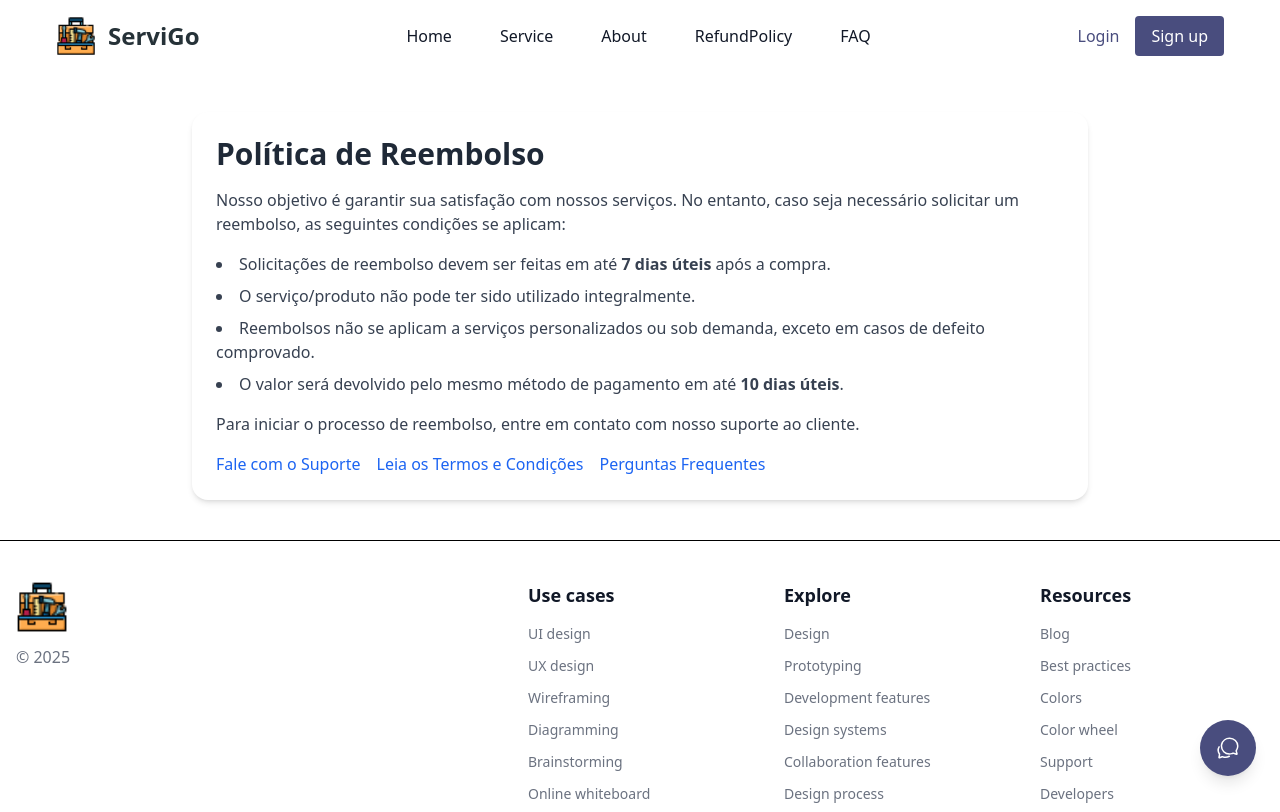
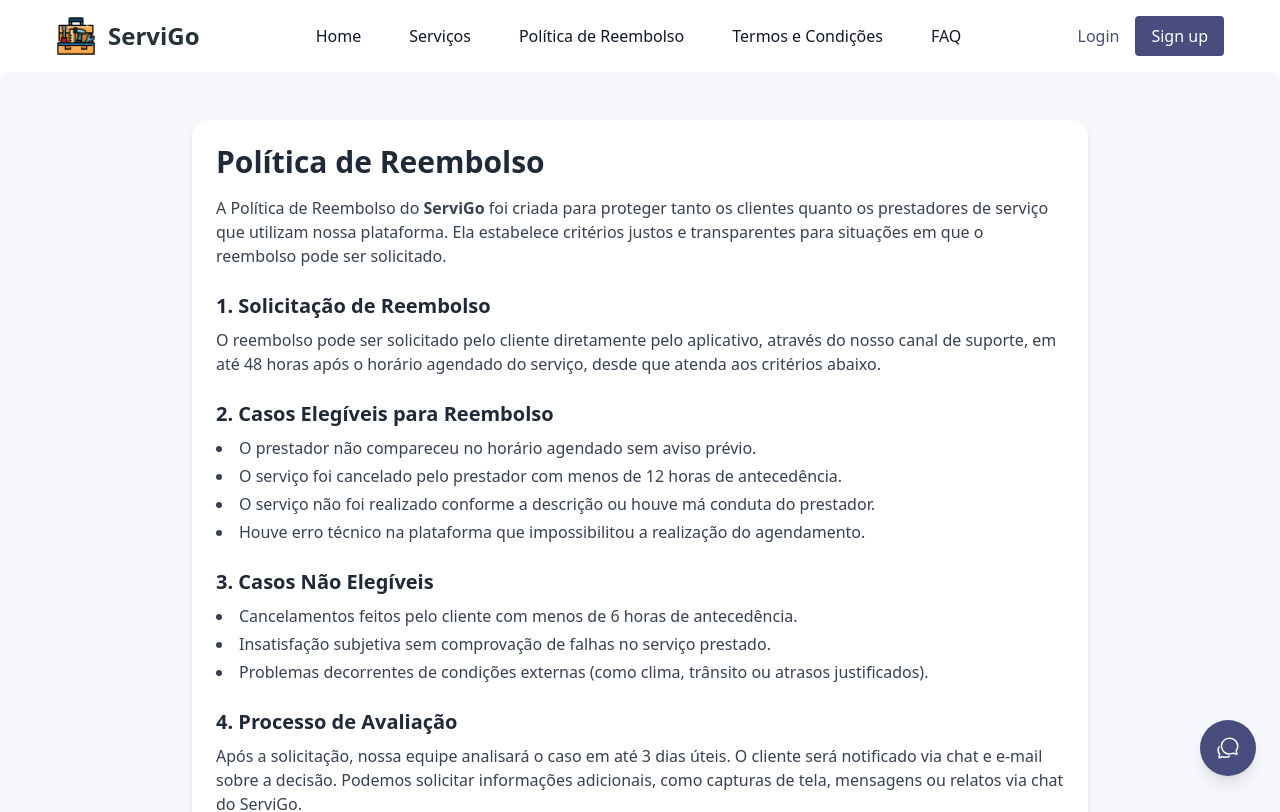
Before and after one commit to LucasDiaszL/projetoIntegrador2, a React (Vite) app in the folder pj2/: page /hire in a window 1280 px wide. Shown: the top 812 px of the page. Built offline with nearby package versions, Linux system fonts and the light colour scheme.

Commit message:
algumas correções

```diff
--- a/pj2/src/components/Navbar.jsx
+++ b/pj2/src/components/Navbar.jsx
@@ -39,9 +39,10 @@
 
   const navItems = [
     { link: "Home", path: "/" },
-    { link: "Service", path: "/service" },
-    { link: "About", path: "/about" },
-    { link: "RefundPolicy", path: "/hire" },
+    { link: "Serviços", path: "/service" },
+    // { link: "About", path: "/about" },
+    { link: "Política de Reembolso", path: "/hire" },
+    { link: "Termos e Condições", path: "/Termos" },
     { link: "FAQ", path: "/faq" },
   ];
 
--- a/pj2/src/pages/Faq.jsx
+++ b/pj2/src/pages/Faq.jsx
@@ -8,7 +8,8 @@
   return (
     <>
       <Navbar />
-      <div className="max-w-4xl mx-auto px-4 py-12 min-h-[60vh] mb-20">
+      <div className="searchDiv grid gap-10 bg-[var(--color-neutralSilver)] rounded-[10px] p-[3rem] ">
+        <div className="max-w-4xl mx-auto p-6 bg-white shadow-md rounded-2xl">
           <h1 className="text-4xl font-bold text-center mb-8">Perguntas Frequentes</h1>
 
           <div className="space-y-6">
@@ -48,6 +49,7 @@
             </div>
           </div>
         </div>
+      </div>
       <Footer />
     </>
   );
--- a/pj2/src/pages/Hire.jsx
+++ b/pj2/src/pages/Hire.jsx
@@ -6,43 +6,48 @@
   return (
     <>
       <Navbar />
-      <div className="max-w-4xl mx-auto p-6 bg-white shadow-md rounded-2xl mt-10">
+      <div className="searchDiv grid gap-10 bg-[var(--color-neutralSilver)] rounded-[10px] p-[3rem] ">
+        <div className="max-w-4xl mx-auto p-6 bg-white shadow-md rounded-2xl">
           <h1 className="text-3xl font-bold text-gray-800 mb-4">Política de Reembolso</h1>
 
           <p className="text-gray-700 mb-4">
-          Nosso objetivo é garantir sua satisfação com nossos serviços. No entanto, caso seja necessário solicitar um reembolso, as seguintes condições se aplicam:
+            A Política de Reembolso do <strong>ServiGo</strong> foi criada para proteger tanto os clientes quanto os prestadores de serviço que utilizam nossa plataforma. Ela estabelece critérios justos e transparentes para situações em que o reembolso pode ser solicitado.
           </p>
 
-        <ul className="list-disc list-inside text-gray-700 space-y-2 mb-4">
-          <li>Solicitações de reembolso devem ser feitas em até <strong>7 dias úteis</strong> após a compra.</li>
-          <li>O serviço/produto não pode ter sido utilizado integralmente.</li>
-          <li>Reembolsos não se aplicam a serviços personalizados ou sob demanda, exceto em casos de defeito comprovado.</li>
-          <li>O valor será devolvido pelo mesmo método de pagamento em até <strong>10 dias úteis</strong>.</li>
+          <h2 className="text-xl font-semibold text-gray-800 mt-6 mb-2">1. Solicitação de Reembolso</h2>
+          <p className="text-gray-700 mb-4">
+            O reembolso pode ser solicitado pelo cliente diretamente pelo aplicativo, através do nosso canal de suporte, em até 48 horas após o horário agendado do serviço, desde que atenda aos critérios abaixo.
+          </p>
+
+          <h2 className="text-xl font-semibold text-gray-800 mt-6 mb-2">2. Casos Elegíveis para Reembolso</h2>
+          <ul className="list-disc list-inside text-gray-700 mb-4 space-y-1">
+            <li>O prestador não compareceu no horário agendado sem aviso prévio.</li>
+            <li>O serviço foi cancelado pelo prestador com menos de 12 horas de antecedência.</li>
+            <li>O serviço não foi realizado conforme a descrição ou houve má conduta do prestador.</li>
+            <li>Houve erro técnico na plataforma que impossibilitou a realização do agendamento.</li>
           </ul>
 
+          <h2 className="text-xl font-semibold text-gray-800 mt-6 mb-2">3. Casos Não Elegíveis</h2>
+          <ul className="list-disc list-inside text-gray-700 mb-4 space-y-1">
+            <li>Cancelamentos feitos pelo cliente com menos de 6 horas de antecedência.</li>
+            <li>Insatisfação subjetiva sem comprovação de falhas no serviço prestado.</li>
+            <li>Problemas decorrentes de condições externas (como clima, trânsito ou atrasos justificados).</li>
+          </ul>
+
+          <h2 className="text-xl font-semibold text-gray-800 mt-6 mb-2">4. Processo de Avaliação</h2>
           <p className="text-gray-700 mb-4">
-          Para iniciar o processo de reembolso, entre em contato com nosso suporte ao cliente.
+            Após a solicitação, nossa equipe analisará o caso em até 3 dias úteis. O cliente será notificado via chat e e-mail sobre a decisão. Podemos solicitar informações adicionais, como capturas de tela, mensagens ou relatos via chat do ServiGo.
           </p>
 
-        <div className="flex flex-col sm:flex-row gap-4">
-          <a
-            href="/suporte"
-            className="text-blue-600 hover:underline transition"
-          >
-            Fale com o Suporte
-          </a>
-          <a
-            href="/Termos"
-            className="text-blue-600 hover:underline transition"
-          >
-            Leia os Termos e Condições
-          </a>
-          <a
-            href="/faq"
-            className="text-blue-600 hover:underline transition"
-          >
-            Perguntas Frequentes
-          </a>
+          <h2 className="text-xl font-semibold text-gray-800 mt-6 mb-2">5. Forma de Reembolso</h2>
+          <p className="text-gray-700 mb-4">
+            O valor será reembolsado pelo mesmo método de pagamento utilizado na contratação do serviço, podendo levar até 7 dias úteis após a aprovação.
+          </p>
+
+          <h2 className="text-xl font-semibold text-gray-800 mt-6 mb-2">6. Contato e Suporte</h2>
+          <p className="text-gray-700 mb-4">
+            Para solicitar reembolso ou esclarecer dúvidas, acesse a área de <a href="/suporte" className="text-blue-600 hover:underline">Suporte</a> no aplicativo ou pelo site.
+          </p>
         </div>
       </div>
       <Footer />
--- a/pj2/src/pages/TermsAndConditions.jsx
+++ b/pj2/src/pages/TermsAndConditions.jsx
@@ -6,8 +6,9 @@
     return (
         <>
             <Navbar />
-            <div className="max-w-4xl mx-auto p-6 bg-white shadow-md rounded-2xl mt-10">
-                <h1 className="text-3xl font-bold text-gray-800 mb-4">Termos e Condições de Uso — ServiGo</h1>
+            <div className="searchDiv grid gap-10 bg-[var(--color-neutralSilver)] rounded-[10px] p-[3rem] ">
+                <div className="max-w-4xl mx-auto p-6 bg-white shadow-md rounded-2xl">
+                    <h1 className="text-3xl font-bold text-gray-800 mb-4">Termos e Condições de Uso</h1>
 
                     <p className="text-gray-700 mb-4">
                         Bem-vindo ao <strong>ServiGo</strong>, uma plataforma digital que conecta clientes a prestadores de serviços de forma geolocalizada, rápida e eficiente. Ao utilizar o ServiGo, você concorda com os termos descritos a seguir.
@@ -53,6 +54,7 @@
                         Dúvidas ou sugestões? Entre em contato através da nossa página de <a href="/suporte" className="text-blue-600 hover:underline">Suporte</a>.
                     </p>
                 </div>
+            </div>
             <Footer />
         </>
     );
```
Lines whose indentation alone changed are shown as unchanged.
